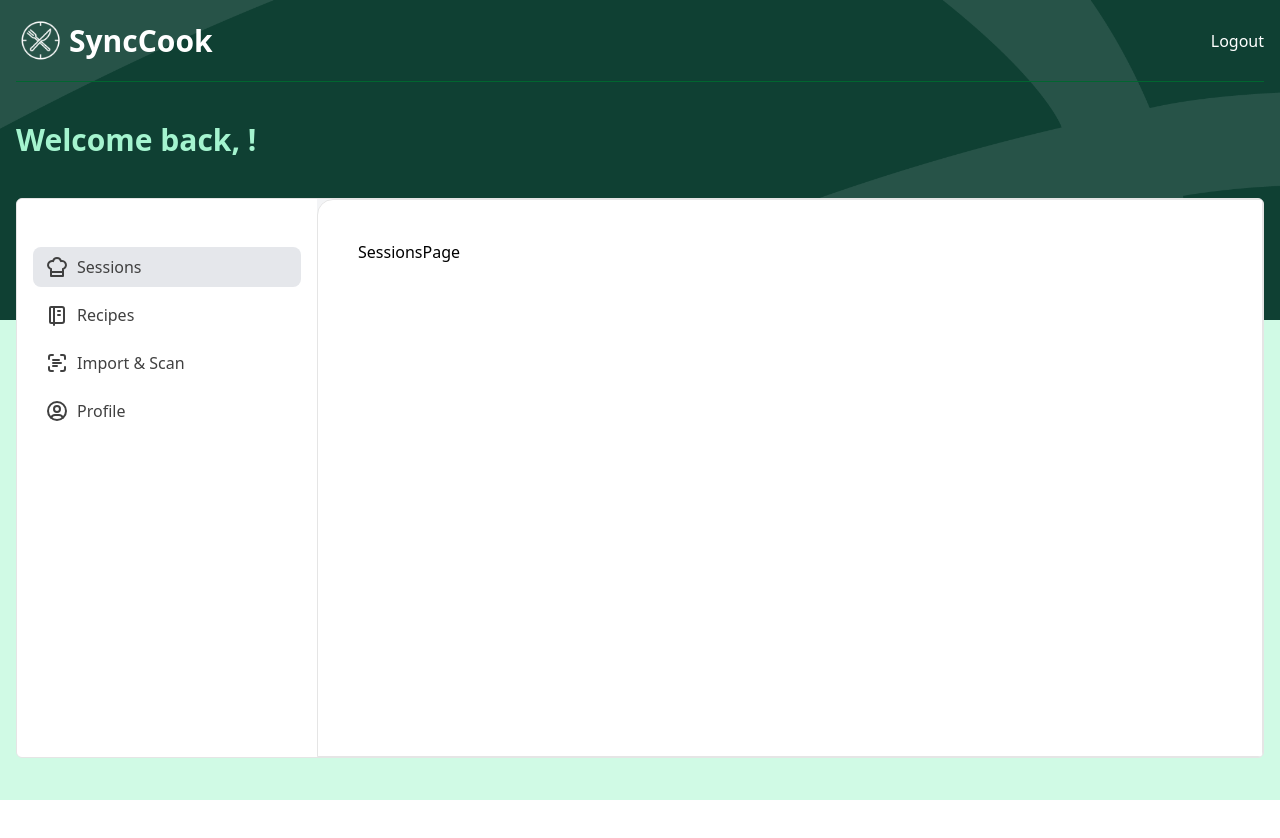
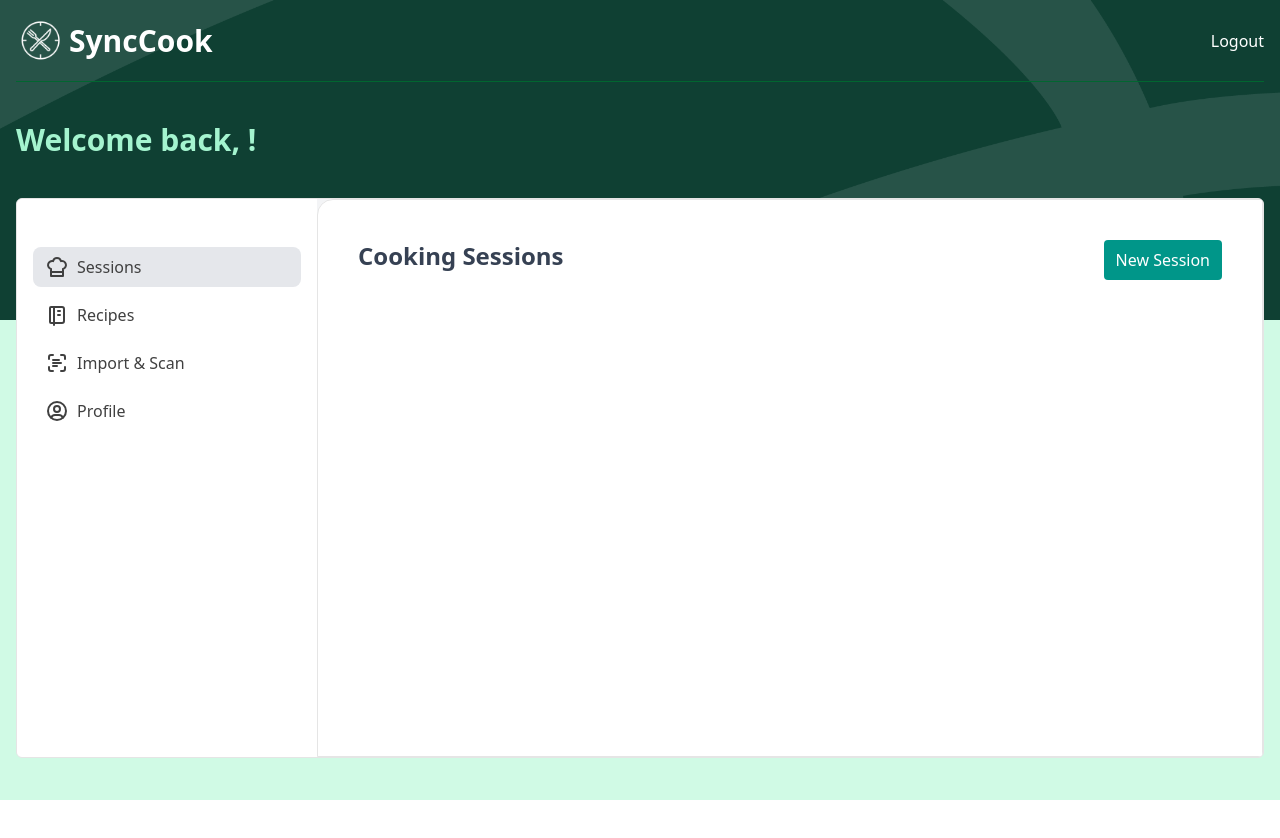
Before and after one commit to xxfmin/synccook, a Next.js app: page /dashboard in a window 1280 px wide. Built offline with nearby package versions, Linux system fonts and the light colour scheme; no server answers; sample sign-in values are in the browser's storage.

Commit message:
added base layout

```diff
--- a/components/pages/SessionsPage/page.tsx
+++ b/components/pages/SessionsPage/page.tsx
@@ -1,9 +1,16 @@
-import React from 'react'
+import React from "react";
 
 const SessionsPage = () => {
   return (
-    <div>SessionsPage</div>
-  )
-}
+    <div className="flex flex-col w-full h-full">
+      <div className="flex flex-row justify-between">
+        <h1 className="text-gray-700 font-bold text-2xl">Cooking Sessions</h1>
+        <button className="bg-teal-600 hover:bg-teal-700 text-white px-3 py-2 rounded cursor-pointer">
+          New Session
+        </button>
+      </div>
+    </div>
+  );
+};
 
-export default SessionsPage
+export default SessionsPage;
```
